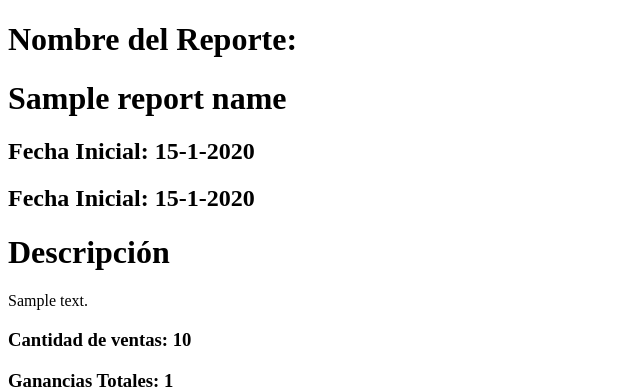
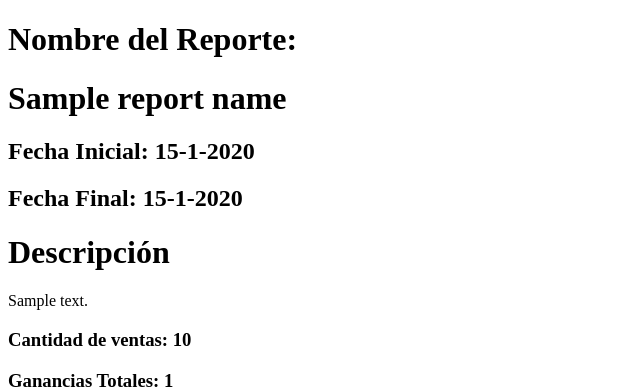
Before and after one commit to R0land013/blue-pos, a Python web app: template model/report/templates/custom_report.html in a window 1280 px wide. Shown: the top 391 px of the page, without its empty margins (0-640 px from the left). Run offline with Jinja, Linux system fonts and the light colour scheme; the template is opened without the code that fills it: most values are stand-ins (such as "Sample title", 1, 10 or a date in 2020).

Commit message:
Chore: Arreglo en la plantilla de los reportes personalizados

```diff
--- a/model/report/templates/custom_report.html
+++ b/model/report/templates/custom_report.html
@@ -30,7 +30,7 @@
 {% endif %}
 
 {% if final_date %}
-    <h2>Fecha Inicial: {{ final_date.day }}-{{ final_date.month }}-{{ final_date.year }}</h2>
+    <h2>Fecha Final: {{ final_date.day }}-{{ final_date.month }}-{{ final_date.year }}</h2>
 {% endif %}
 
 {% if description %}
```
